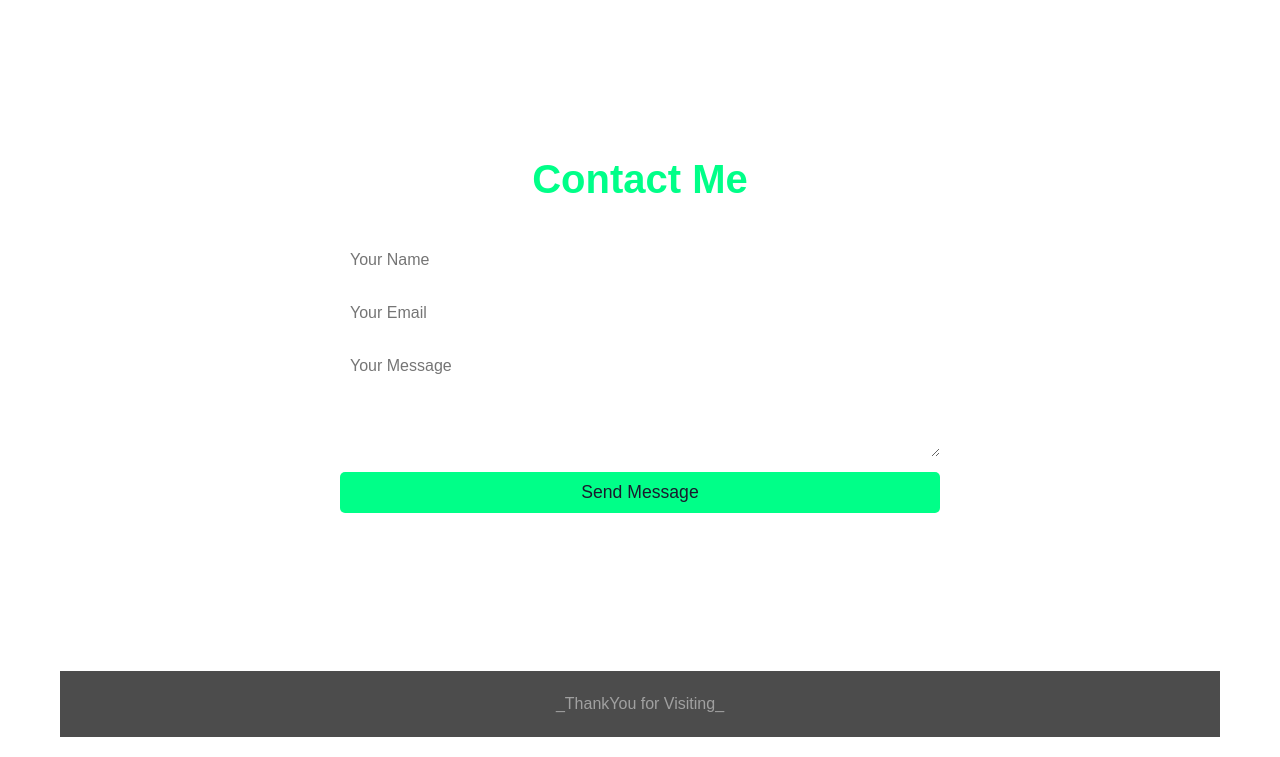
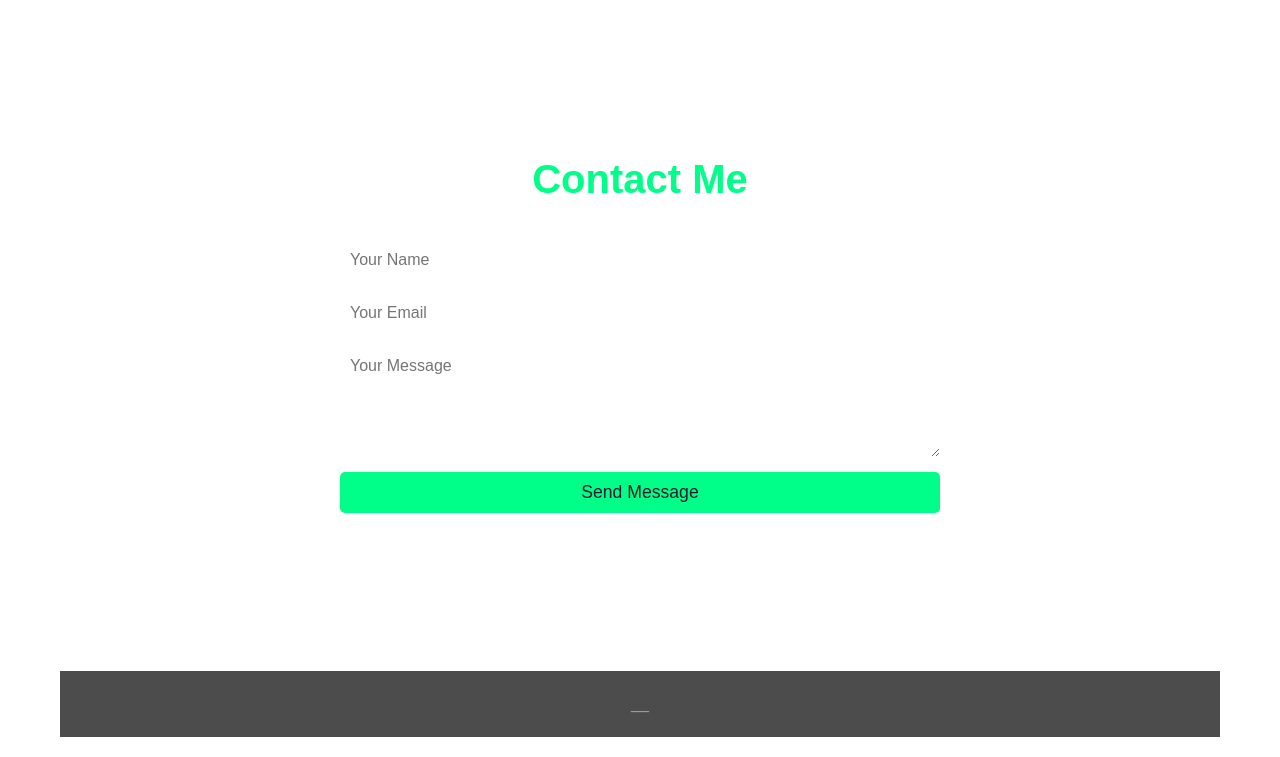
Before and after one commit to Achyuth8508/portfolio, a plain HTML site: page index.html in a window 1280 px wide. Shown: the part 1609-2366 px from the top of the page. Drawn offline with nearby package versions, Linux system fonts and the light colour scheme.

Commit message:
Update index.html

```diff
--- a/index.html
+++ b/index.html
@@ -315,7 +315,7 @@
     </section>
 
     <footer>
-      <p>_ThankYou for Visiting_</p>
+      <p>__</p>
     </footer>
   </div>
 
```
